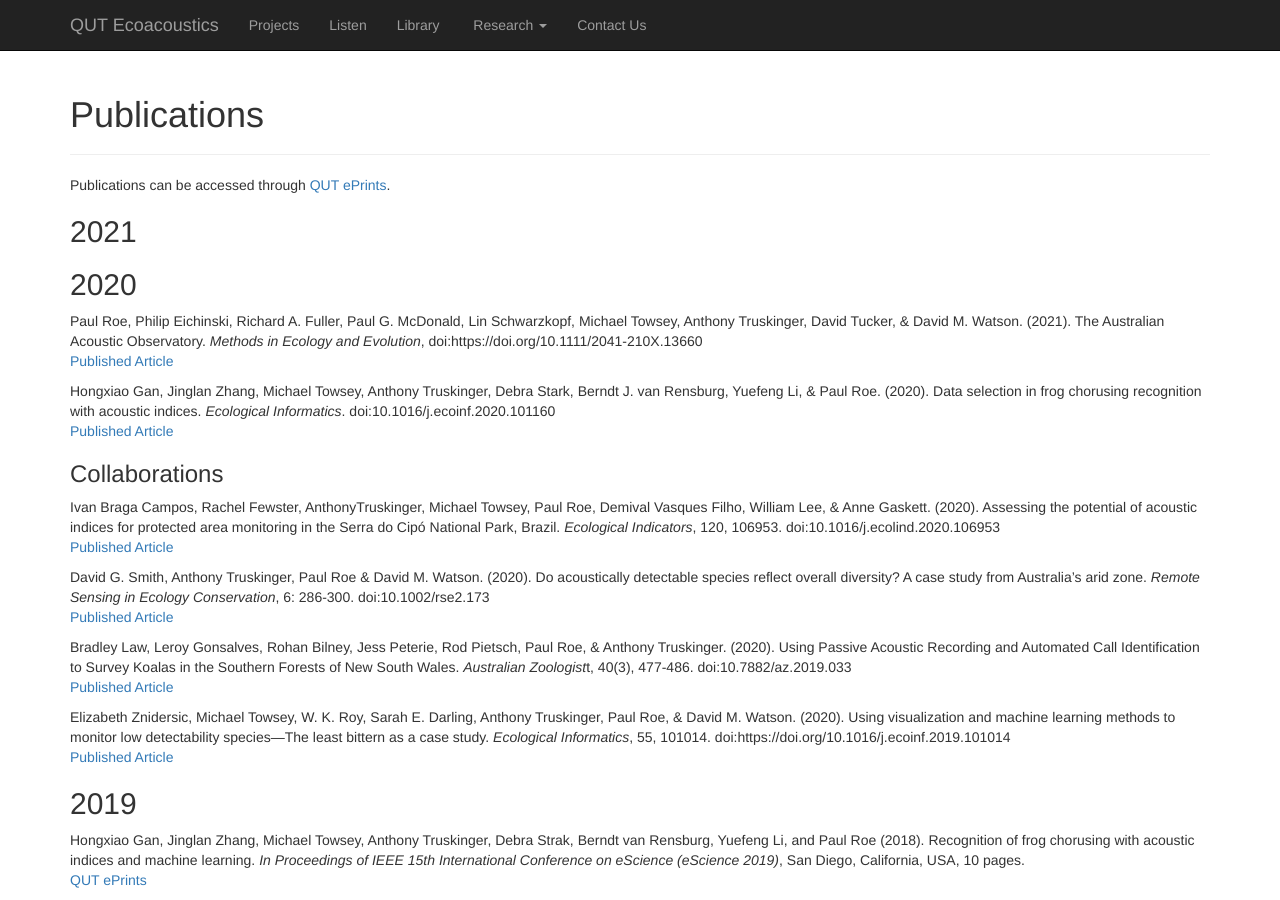
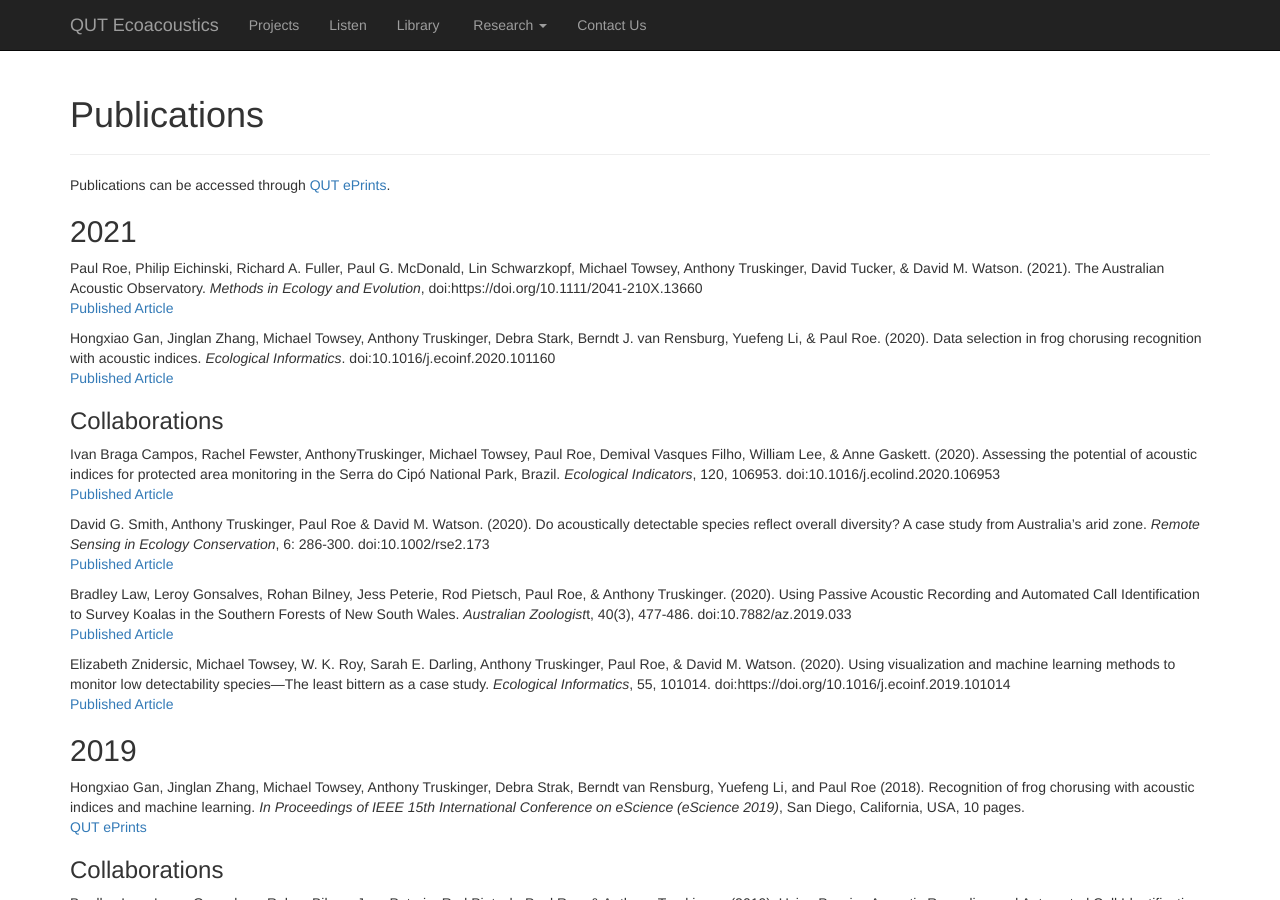
Before and after one commit to QutEcoacoustics/research-blog, a Jekyll site: the page built from publications/publications.html, in a window 1280 px wide and 900 px high. Built offline with Jekyll 4.4.1, drawn with Linux system fonts in a browser that asks for light colours; nearby versions of some CDN libraries.

Commit message:
Update publications.html

```diff
--- a/publications/publications.html
+++ b/publications/publications.html
@@ -12,9 +12,6 @@ title: Ecosounds | Publications
 
     <!-- Insert entries in reverse chronological order (newest first) -->
     <h2>2021</h2>
-
-
-    <h2>2020</h2>
 
     <p>
         Paul Roe, Philip Eichinski, Richard A. Fuller, Paul G. McDonald, Lin Schwarzkopf, Michael Towsey, Anthony Truskinger, David Tucker, & David M. Watson. (2021).
```
